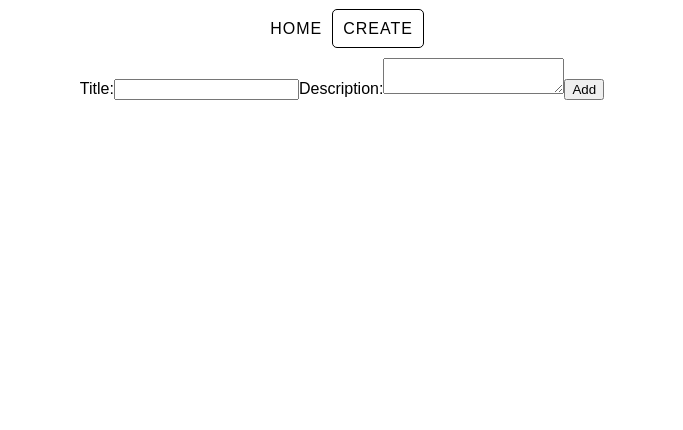
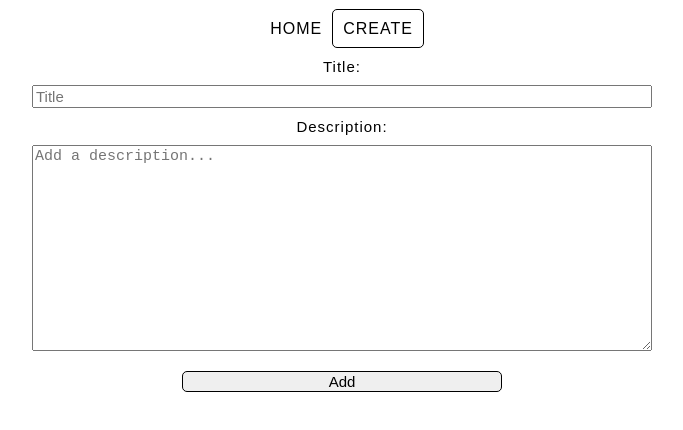
Before and after one commit to pedrolmr/post, a React (Create React App) app: page /create in a window 1280 px wide. Shown: the top 430 px of the page, without its empty margins (298-981 px from the left). Built offline with nearby package versions, Linux system fonts and the light colour scheme.

Commit message:
styled form component

```diff
--- a/src/App.css
+++ b/src/App.css
@@ -2,6 +2,7 @@
   font-family: sans-serif;
   text-align: center;
 }
+/*Navigation bar*/
 .Nav {
   padding: 10px;
   margin:10px;
@@ -19,11 +20,14 @@
   border-radius: 5px;
 }
 
+/*todos component*/
 .todos {
   display: flex;
   flex-direction: column;
   align-items: center;
 }
+
+/*single todo component*/
 .todo {
   border: 1px solid purple;
   border-radius: 5px;
@@ -31,3 +35,41 @@
   padding: 10px;
   margin: 5px;
 }
+
+.todo a{
+  text-decoration:none;
+  color:black;
+}
+
+/*Todo form component*/
+.todo-form{
+  display: flex;
+  justify-content: center;
+}
+.todo-form form{
+  display: flex;
+  width:50%;
+  flex-direction: column;
+  letter-spacing: 1px;
+  font-size:15px;
+}
+.todo-form form input[type="text"]{
+  font-size:15px;
+  outline:none;
+  margin:10px;
+}
+.todo-form form textarea{
+  font-size:15px;
+  height:200px;
+  outline:none;
+  margin:10px;
+}
+.todo-form form button{
+  border-radius:5px;
+  border:1px solid black;
+  outline:none;
+  font-size:15px;
+  width:50%;
+  align-self:center;
+  margin:10px;
+}
--- a/src/components/CreateTodos.js
+++ b/src/components/CreateTodos.js
@@ -18,9 +18,11 @@ class CreateTodos extends Component {
 
     render(){
         return(
+            <div className="todo-form">
                 <form onSubmit={this.handleSubmit}>
                     <label htmlFor="title">Title:</label>
                     <input
+                        placeholder="Title"
                         type="text"
                         name="title"
                         value={this.state.title}
@@ -29,6 +31,7 @@ class CreateTodos extends Component {
 
                     <label htmlFor="description">Description:</label>
                     <textarea
+                        placeholder="Add a description..."
                         type="text"
                         name="description"
                         value={this.state.description}
@@ -36,6 +39,7 @@ class CreateTodos extends Component {
                     ></textarea>
                     <button>Add</button>
                 </form>
+            </div>
         )
     }
 }
```
Lines whose indentation alone changed are shown as unchanged.
